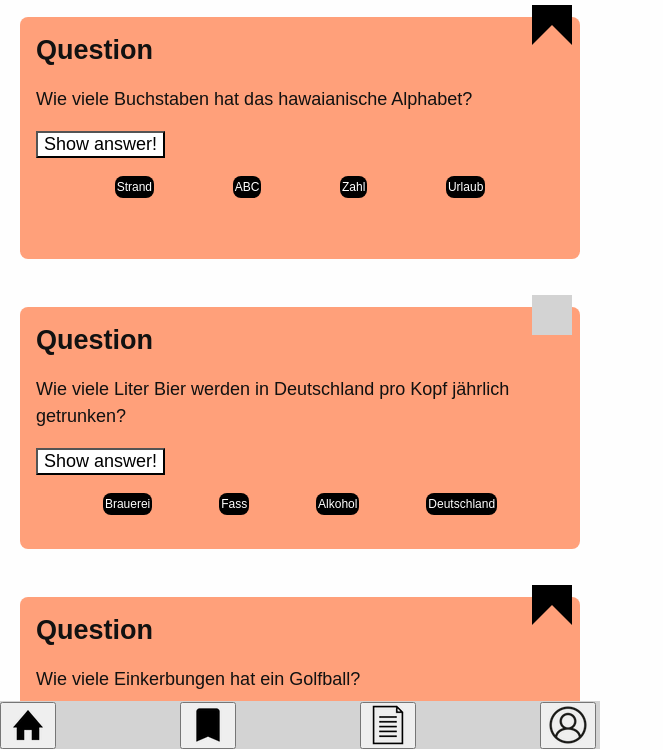
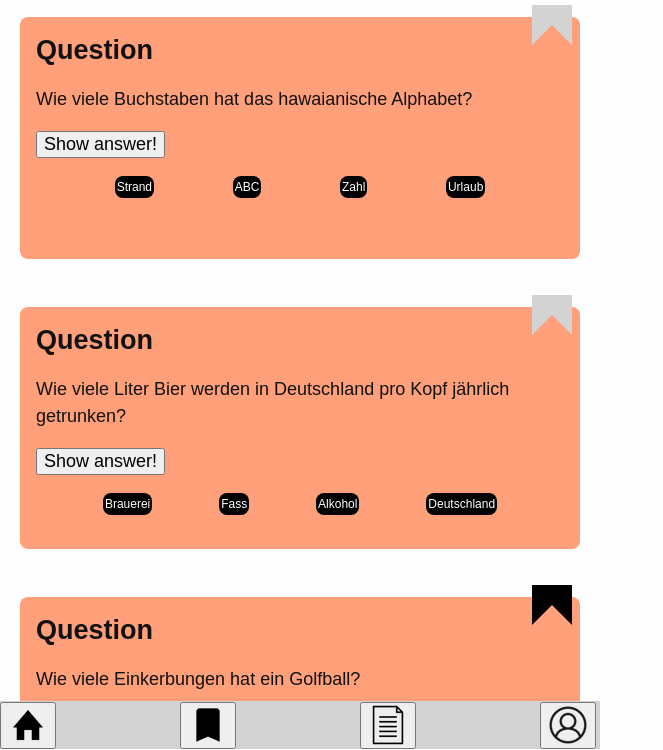
Before and after one commit to Dajanajozanovic/quiz-app, a website built with Vite: page src/index.html in a window 1280 px wide. Both pictures are taken after a click on the button 552 px from the left and 76 px from the top of the page. Shown: the part 51-801 px from the top of the page, without its empty margins (0-663 px from the left). Built offline with nearby package versions, Linux system fonts and the light colour scheme.

Commit message:
modified index.html and index.js

```diff
--- a/src/index.html
+++ b/src/index.html
@@ -25,8 +25,9 @@
           <p class="quiz-card__text">
             Wie viele Buchstaben hat das hawaianische Alphabet?
           </p>
-          <button class="quiz-card__button">Show answer!</button>
-          <p class="quiz-card__text hidden">12</p>
+
+          <button class="first-button">Show answer!</button>
+          <p class="first-answer hidden">12</p>
           <ul class="quiz-card__tags">
             <li>Strand</li>
             <li>ABC</li>
@@ -46,7 +47,7 @@
             Wie viele Liter Bier werden in Deutschland pro Kopf jährlich
             getrunken?
           </p>
-          <button class="quiz-card__button">Show answer!</button>
+          <button class="second-button">Show answer!</button>
           <p class="quiz-card__text hidden">100 Liter Bier.</p>
           <ul class="quiz-card__tags">
             <li>Brauerei</li>
@@ -66,7 +67,7 @@
           <p class="quiz-card__text">
             Wie viele Einkerbungen hat ein Golfball?
           </p>
-          <button class="quiz-card__button">Show answer!</button>
+          <button class="third-button">Show answer!</button>
           <p class="quiz-card__text hidden">336</p>
           <ul class="quiz-card__tags">
             <li>Schläger</li>
--- a/src/index.js
+++ b/src/index.js
@@ -51,3 +51,16 @@ buttonProfile.addEventListener('click', () => {
   buttonBookmarks.classList.remove('active')
   buttonProfile.classList.add('active')
 })
+
+const firstButton = document.querySelector('.first-button')
+const firstAnswer = document.querySelector('.first-answer')
+
+firstButton.addEventListener('click', () => {
+  firstAnswer.classList.toggle('hidden')
+})
+
+const bookmark = document.querySelector('.quiz-card__bookmark')
+
+bookmark.addEventListener('click', () => {
+  bookmark.classList.toggle('quiz-card__bookmark--selected')
+})
--- a/src/styles/quiz-card/quiz-card.css
+++ b/src/styles/quiz-card/quiz-card.css
@@ -11,9 +11,8 @@
   position: absolute;
   right: 8px;
   top: -12px;
-  border-bottom: transparent;
   border: 20px solid lightgray;
-  height: 30px;
+  border-bottom-color: transparent;
 }
 
 .quiz-card__bookmark--selected {
```
